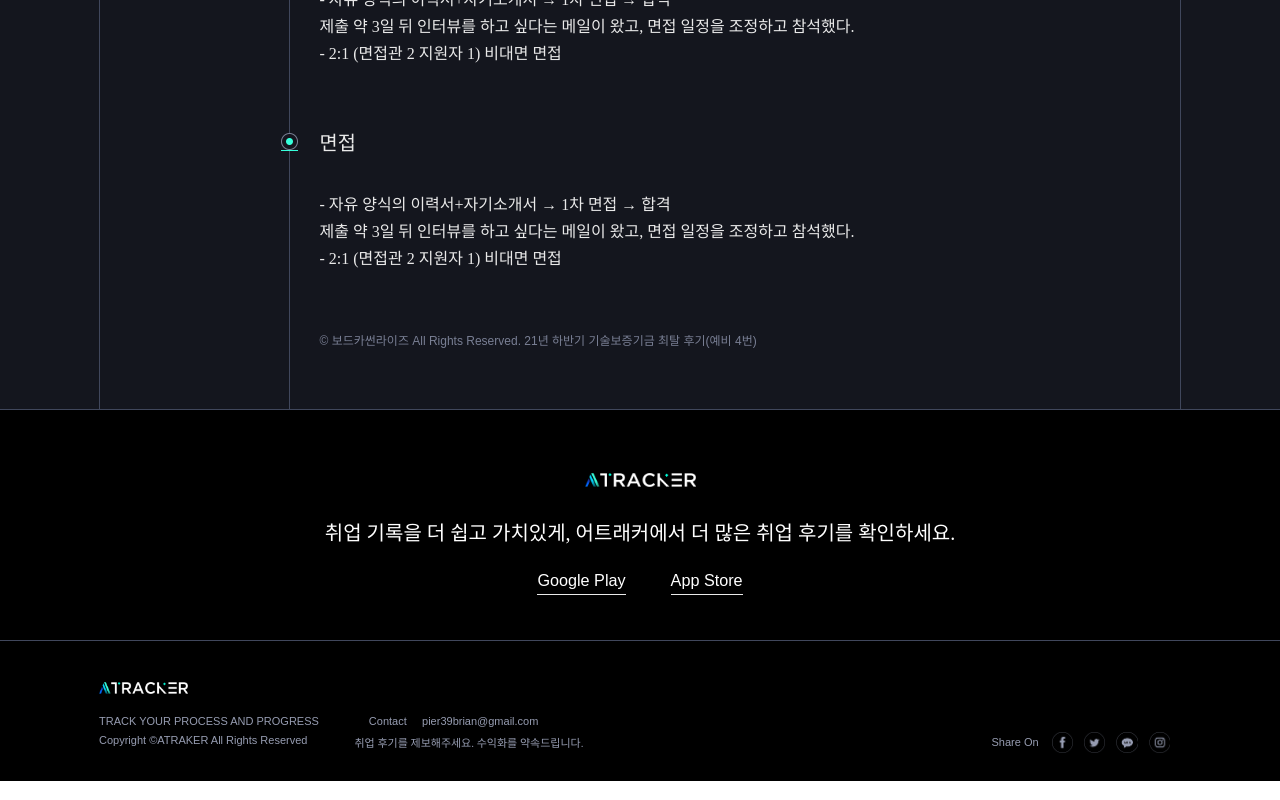
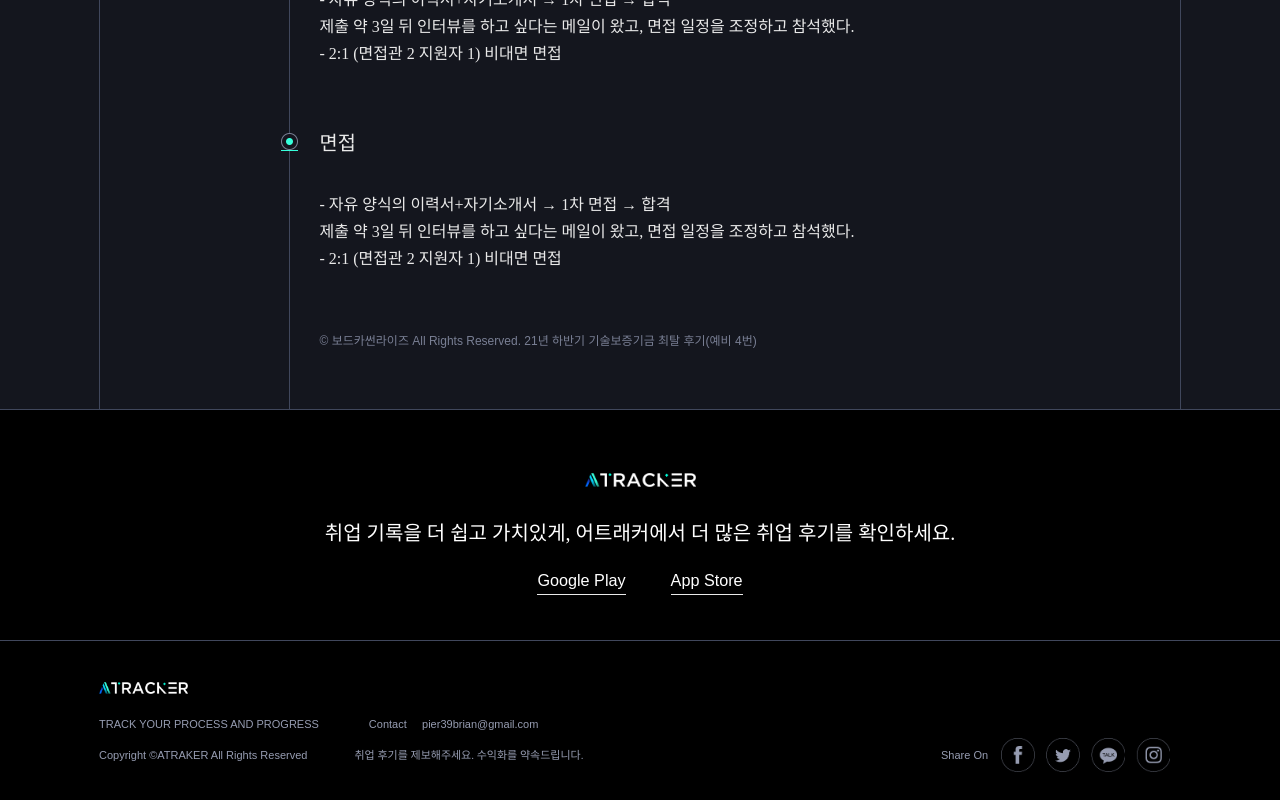
Before and after one commit to mingzooo/atracker-landing-web, a React (Create React App) app: page / in a window 1280 px wide. Shown: the part 1110-1910 px from the top of the page. Built offline with nearby package versions, Linux system fonts and the light colour scheme; a web font is replaced by a local one.

Commit message:
fix:footer수정

```diff
--- a/src/components/landing/review.js
+++ b/src/components/landing/review.js
@@ -22,8 +22,8 @@ const Review = ({id}) => {
   return (
     <Wrap>
           <TitleWrap>
+            <div className="title-text">{data.title}</div>
             <div className="company-text">{data.company} ・ <span className="gothamRegular date-text">{data.date}</span></div>
-            <div className="title-text">{data.title}</div>
           </TitleWrap>
           <DetailWrap>
             <div className="detail-container">
@@ -109,6 +109,7 @@ const TitleWrap = styled.div`
     @media (max-width: 63.75rem) {
       font-size: 1.1106rem;
       line-height: 1.625rem;
+      font-weight: 600;
     }
   }
 `;
--- a/src/components/shared/footer.js
+++ b/src/components/shared/footer.js
@@ -61,6 +61,8 @@ const ComponentWrap = styled.div`
   color: #969cb1;
   display: flex;
   justify-content: center;
+  font-size: 0.75rem;
+  line-height: 1.125rem;
   @media (max-width: 63.75rem) {
       display: none;
     }
@@ -85,10 +87,12 @@ const Social = styled.div`
   flex-direction: row;
   justify-content: space-between;
   align-items: center;
+  font-size: 0.6875rem;
+  line-height: 1rem;
 
   img {
-    width: 1.3356rem;
-    height: 1.3356rem;
+    width: 2.1244rem;
+    height: 2.1244rem;
     cursor: pointer;
     margin-right: 0.6875rem;
   }
```
